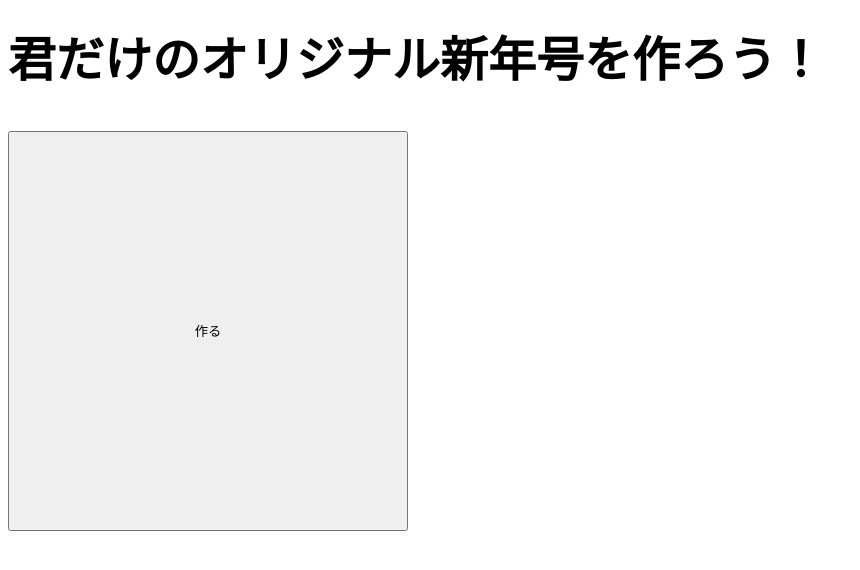
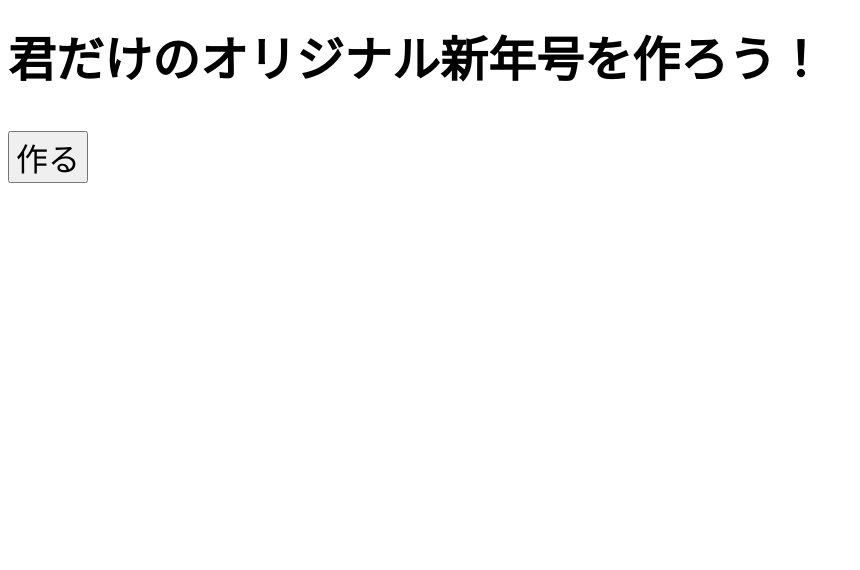
Before and after one commit to chimpo-mill/New-Year-s-Day, a plain HTML site: page index.html in a window 1280 px wide. Shown: the whole page, without its empty margins (0-860 px from the left). Drawn offline with Linux system fonts and the light colour scheme.

Commit message:
Update index.html

```diff
--- a/index.html
+++ b/index.html
@@ -7,6 +7,6 @@
 </head>
 <h1><font size="7">君だけのオリジナル新年号を作ろう！</font></h1>
 <div style="font-size: 300%" id="output"></div><br>
-<input type="button" value="作る" onclick="newYearDays()" style="WIDTH: 400px; HEIGHT: 400px">
+<input type="button" style="font-size: 200%" value="作る" onclick="newYearDays()" style="WIDTH: 40px; HEIGHT: 40px">
 </body>
 </html>
```
